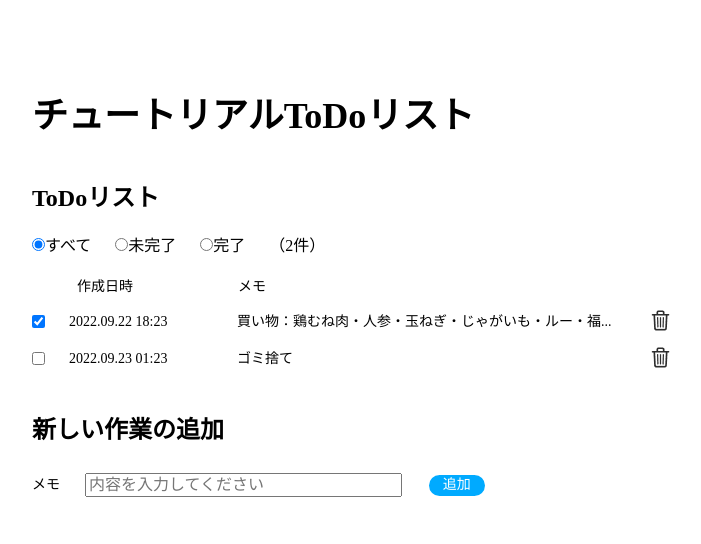
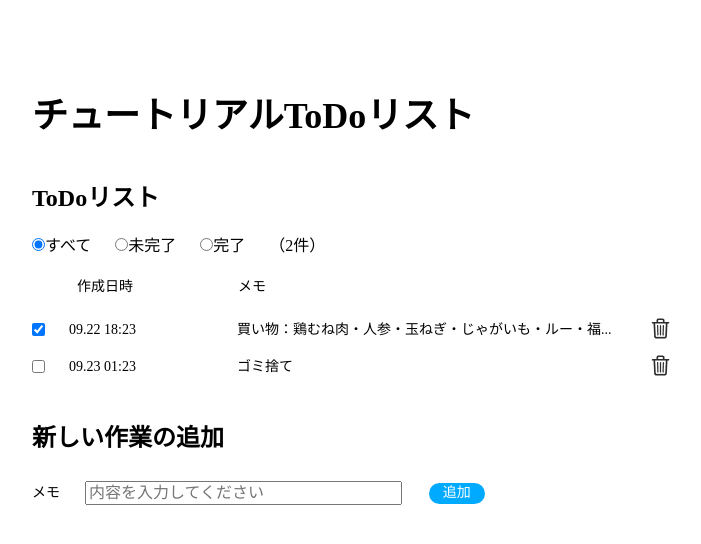
Before and after one commit to sawashow42/todo-, a Nuxt app: page / in a window 1280 px wide. Shown: the top 544 px of the page, without its empty margins (288-989 px from the left). Built offline with nearby package versions, Linux system fonts and the light colour scheme.

Commit message:
幅375px以下の日時表示を適応。computedのtodoStatus()でfilter()を使ってリストを操作

```diff
--- a/pages/index.vue
+++ b/pages/index.vue
@@ -43,9 +43,11 @@
           <p class="date d_head">作成日時</p>
           <p class="memo m_head">メモ</p>
         </div>
-        <li class="row" v-for="(todo, index) in newTodos" :key="todo.date">
+        <ul>
+          <li class="row" v-for="(todo, index) in newTodos" :key="todo.index">
             <input type="checkbox" class="cb" v-model="todo.isDone" />
-          <p class="date">{{ todo.date }}</p>
+            <p class="date" v-if="windowWidth > 375" >{{ todo.date }}</p>
+            <p class="date" v-if="windowWidth <= 375" >{{ todo.date.substr(5) }}</p>
             <p class="memo">{{ todo.memo }}</p>
             <p>
               <button class="del_button" @click="delTodo(index)">
@@ -53,11 +55,12 @@
               </button>
             </p>
           </li>
+        </ul>
       </div>
     </section>
     <section class="add">
       <h2>新しい作業の追加</h2>
-      <ul class="add_area" submit.prevent>
+      <div class="add_area">
         <p>メモ</p>
         <input
           type="text"
@@ -68,7 +71,7 @@
         <button class="add_button" @click="addTodo" :disabled="textJudge()">
           追加
         </button>
-      </ul>
+      </div>
     </section>
   </div>
 </template>
@@ -76,7 +79,6 @@
 <script>
 import "normalize.css";
 export default {
-  name: "IndexPage",
   data() {
     return {
       radio: "all",
@@ -91,14 +93,20 @@ export default {
       newTodos: [],
       newLine: "",
       putNum: 0,
+      windowWidth: 0,
     };
   },
+  mounted() {
+    window.addEventListener("resize",this.getWindowSize)
+  },
   methods: {
+    getWindowSize() {
+      this.windowWidth = window.innerWidth;
+    },
     addTodo() {
       if (this.newLine == "") return;
 
-      const dateStr = getDate();
-      function getDate() {
+      const getDate =()=> {
         const date = new Date();
         const Y = date.getFullYear();
         const M = ("00" + (date.getMonth() + 1)).slice(-2);
@@ -106,9 +114,9 @@ export default {
         const h = ("00" + date.getHours()).slice(-2);
         const m = ("00" + date.getMinutes()).slice(-2);
 
-        return Y + "." + M + "." + D + " " + h + ":" + m;
+        return `${Y}.${M}.${D} ${h}:${m}`
       }
-      this.todos.push({ isDone: false, date: dateStr, memo: this.newLine });
+      this.todos.push({ isDone: false, date: getDate(), memo: this.newLine });
       this.newLine = "";
     },
     delTodo(index) {
@@ -121,22 +129,14 @@ export default {
   },
   computed: {
     todoStatus() {
-      let doneNum = 0;
-      let allNum = 0;
+      let allNum = this.todos.length;
+      this.newTodos = [];
+      const doneTodos = this.todos.filter(todo => todo.isDone === true);
+      let doneNum = doneTodos.length;
+      const notDoneTodos = this.todos.filter(todo => todo.isDone === false);
+
+
       this.putNum = 0;
-      this.newTodos = [];
-      let doneTodos = [];
-      let notDoneTodos = [];
-
-      this.todos.forEach((todo) => {
-        if (todo.isDone === true) {
-          doneNum += 1;
-          doneTodos.push(todo);
-        } else {
-          notDoneTodos.push(todo);
-        }
-      });
-      allNum = this.todos.length;
       if (this.radio === "all") {
         this.putNum = allNum;
         this.newTodos = this.todos;
@@ -190,6 +190,10 @@ li {
   font-size: 14px;
   font-weight: normal;
 }
+
+.todo_table ul {
+  display: block;
+}
 .todo_headline {
   display: flex;
   margin: 0;
@@ -222,17 +226,14 @@ li {
 .add_area {
   width: 456px;
   height: 32px;
-  margin: 0;
+  margin: 24px 0 0;
   align-items: center;
+  display: flex;
+  padding-left: 0;
 }
 .add {
   width: 456px;
   height: 92px;
-}
-.add ul {
-  display: flex;
-  padding-left: 0;
-  margin-top: 24px;
 }
 .add p {
   width: 30px;
@@ -280,14 +281,11 @@ li {
   }
   .add_area {
     width: 375px;
+    flex-wrap: wrap;
   }
   .add {
     width: 456px;
     height: 92px;
-  }
-  .add ul {
-    flex-wrap: wrap;
-
   }
   .text_box {
     width: 290px;
```
Lines whose indentation alone changed are shown as unchanged.
